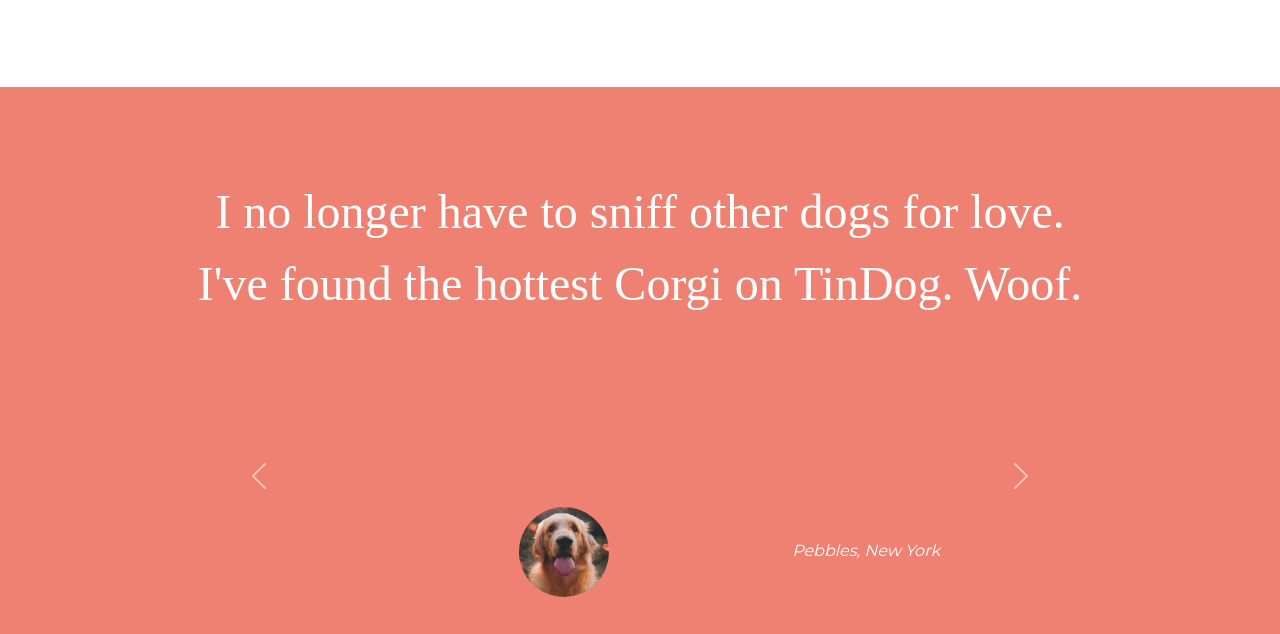
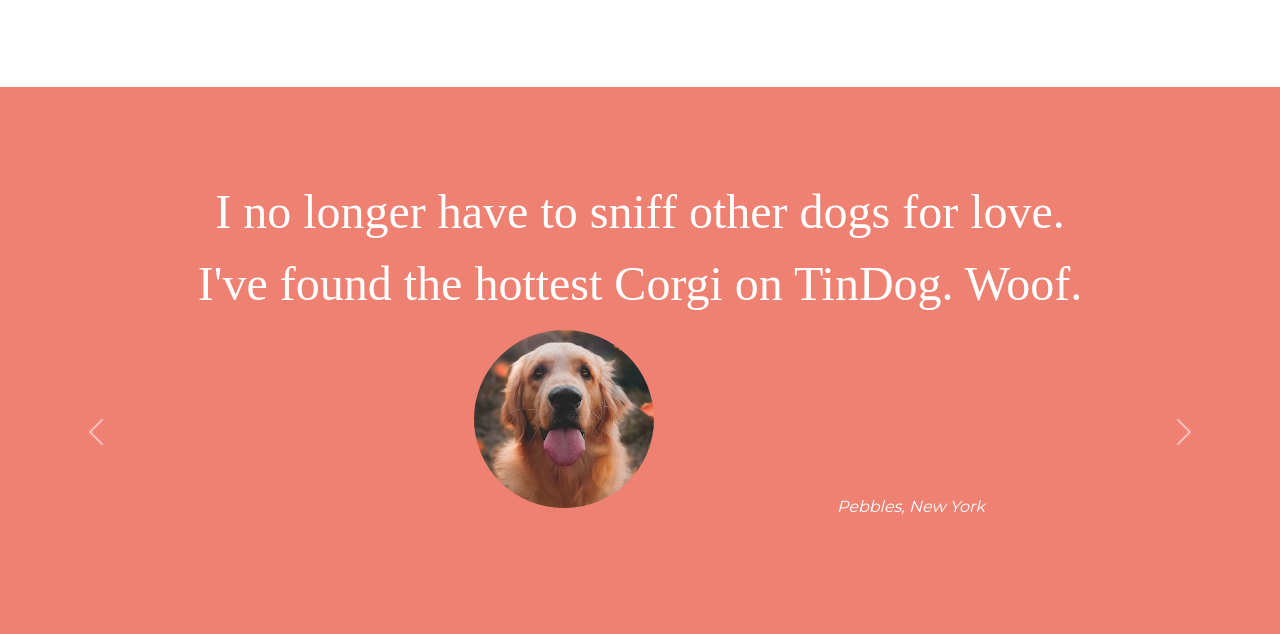
Before and after one commit to muhammedseydali/tindog-frontend, a plain HTML site: page TinDog-Start-master/index.html in a window 1280 px wide. Shown: the part 976-1610 px from the top of the page. Drawn offline with nearby package versions, Linux system fonts and the light colour scheme; a script that the page names is missing.

Commit message:
some bootstrap updates are in this commit

```diff
--- a/TinDog-Start-master/css/styles.css
+++ b/TinDog-Start-master/css/styles.css
@@ -78,16 +78,17 @@ p{
 }
 
 #testimonials{
-    padding: 7% 15%;
+    margin-bottom: -10rem;
     text-align: center;
     background-color: #ef8172;
     color: white;
 }
 
 .testimonial-image{
-    width: 10%;
+    width: 20%;
     border-radius: 100%;
     margin: 20%;
+    margin-top: 0.1rem;
 }
 
 #press{
@@ -100,3 +101,7 @@ p{
     width: 15%;
     margin: 20px 20px 50px;
 }
+
+.carousel-item{
+    padding: 7% 15%;
+}
--- a/TinDog-Start-master/index.html
+++ b/TinDog-Start-master/index.html
@@ -107,7 +107,7 @@
 
   <section id="testimonials">
 
-    <div id="ExampleControls" class="carousel slide" data-ride="false">
+    <div id="Example-Controls" class="carousel slide" data-ride="false">
       <div class="carousel-inner">
 
         <div class="carousel-item active">
@@ -123,13 +123,15 @@
         </div>
 
       </div>
-      <a class="carousel-control-prev" href="#ExampleControls" role="button" data-slide="prev">
+      <a class="carousel-control-prev" href="#Example-Controls" role="button" data-slide="prev">
         <span class="carousel-control-prev-icon" ></span>
+
       </a>
-      <a class="carousel-control-next" href="#ExampleControls" role="button" data-slide="next">
+      <a class="carousel-control-next" href="#Example-Controls" role="button" data-slide="next">
         <span class="carousel-control-next-icon" ></span>
 
       </a>
+
     </div>
 
   </section>
```
